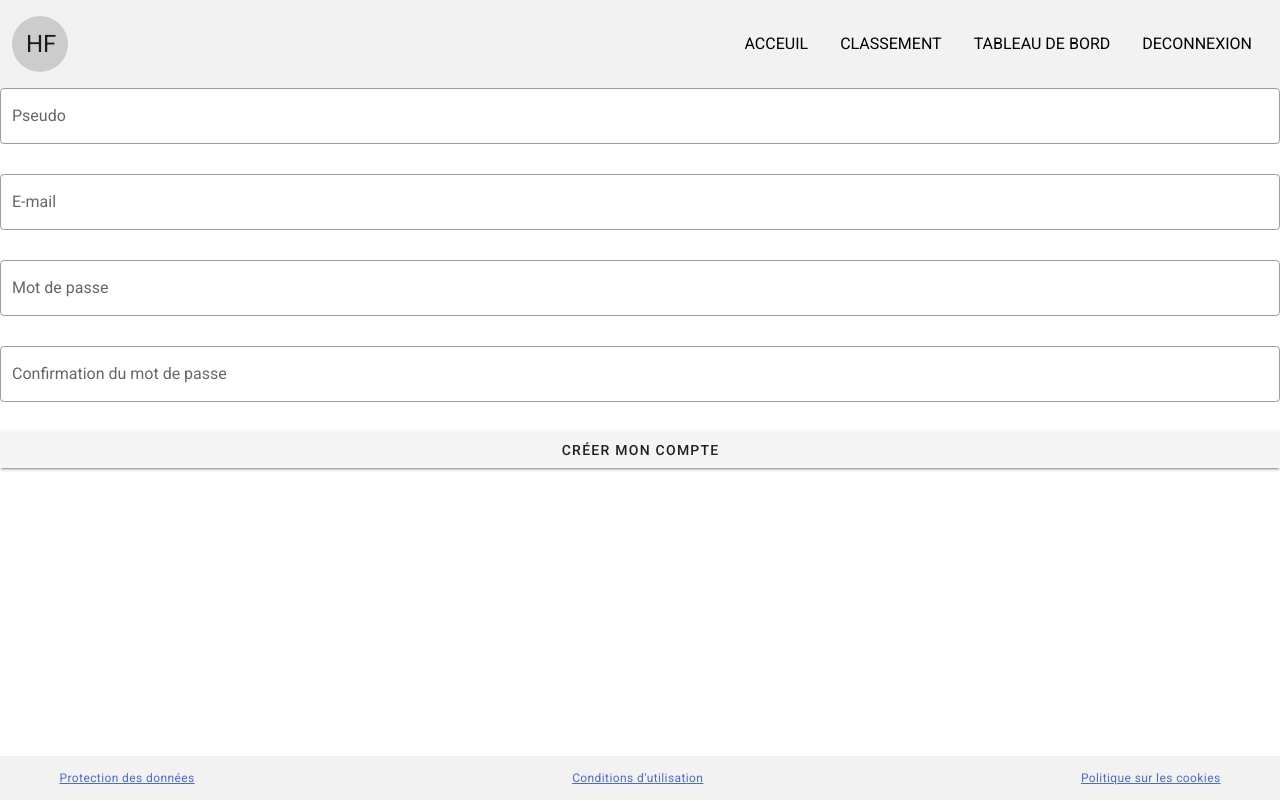
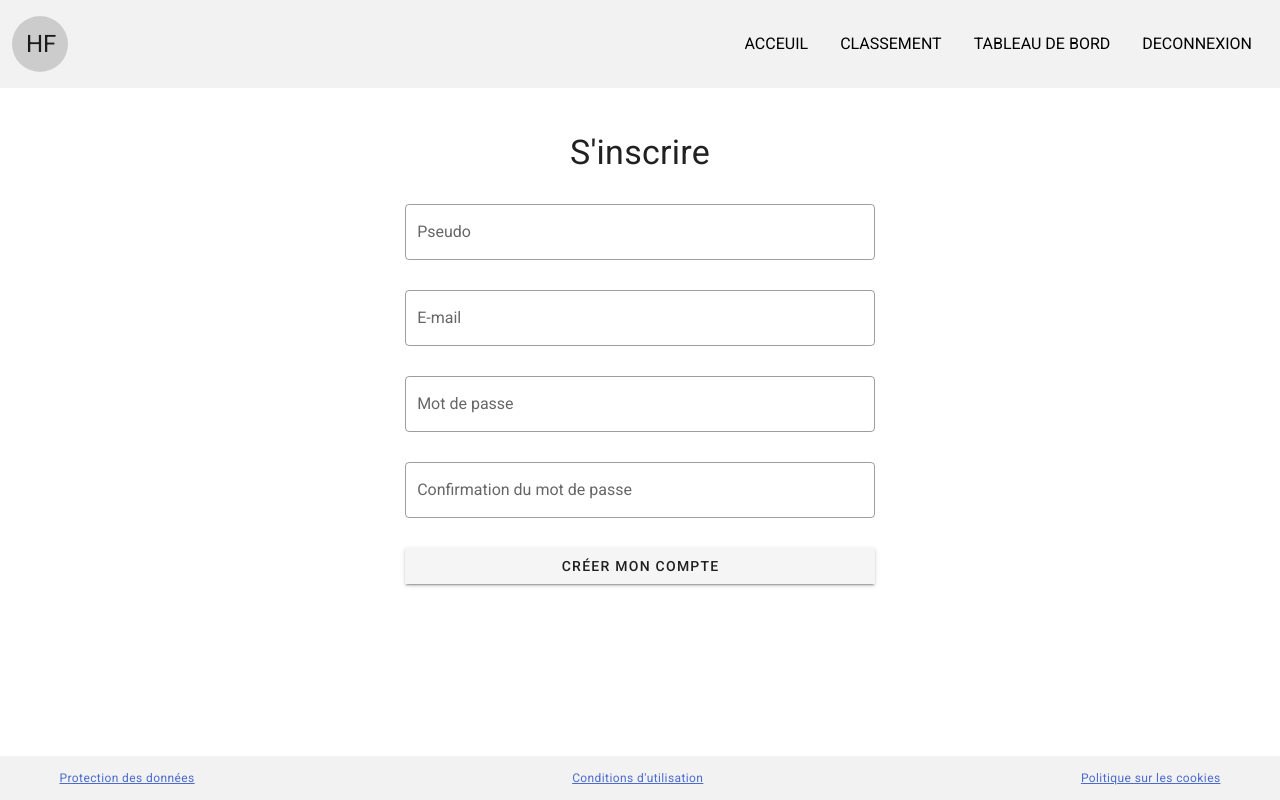
Before and after one commit to hyperdestru/hoa-fight-ws, a Vue app in the folder client/: page /#/register in a window 1280 px wide. Built offline with nearby package versions, Linux system fonts and the light colour scheme.

Commit message:
Put register form surroundings inside parent component (register view).

```diff
--- a/client/src/views/Register.vue
+++ b/client/src/views/Register.vue
@@ -1,6 +1,23 @@
 <template>
 	<div class="register">
-		<register-form></register-form>
+		<v-container>
+			<h3 class="text-center pa-8 display-1">
+				{{ $t('messages.tRegister') }}
+			</h3>
+
+			<v-row justify="center">
+				<v-col
+					cols="10"
+					sm="10"
+					md="5"
+					lg="5"
+					xl="5"
+				>
+					<register-form>
+					</register-form>
+				</v-col>
+			</v-row>
+		</v-container>
 	</div>
 </template>
 
```
